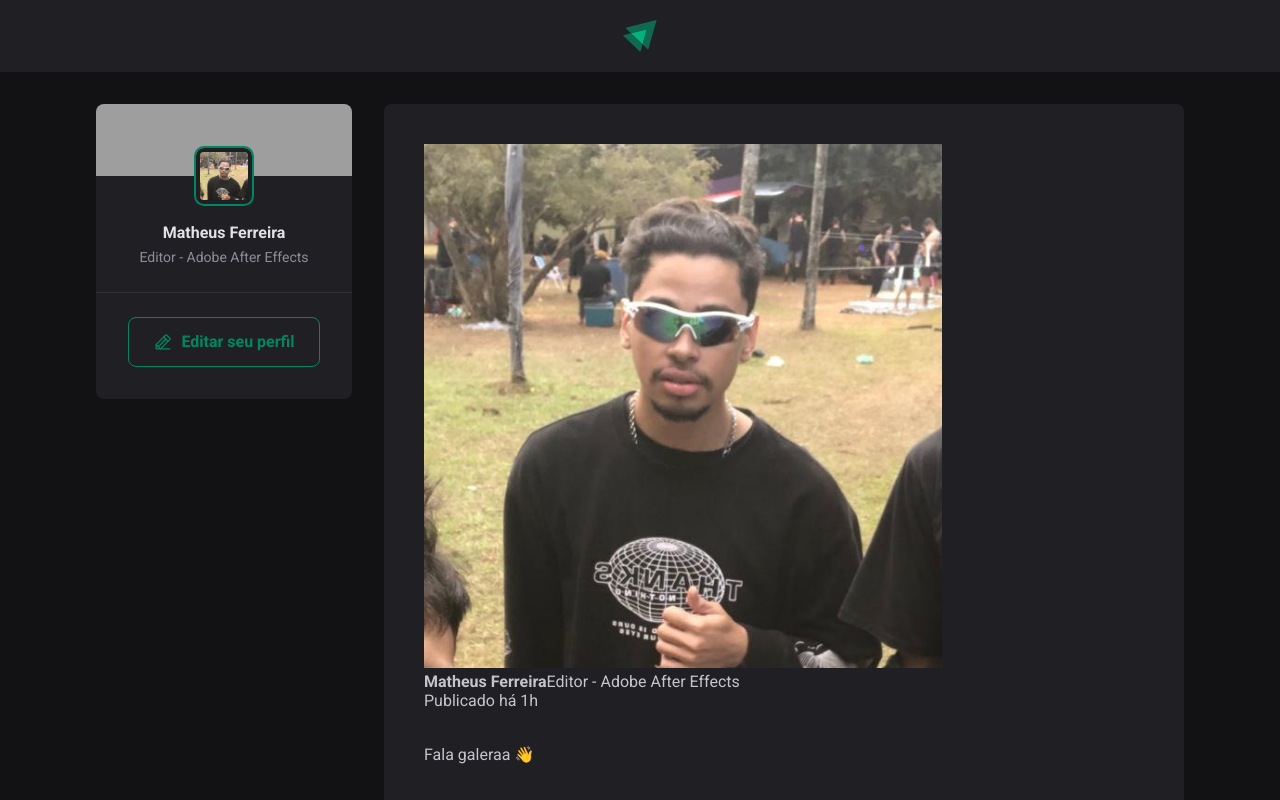
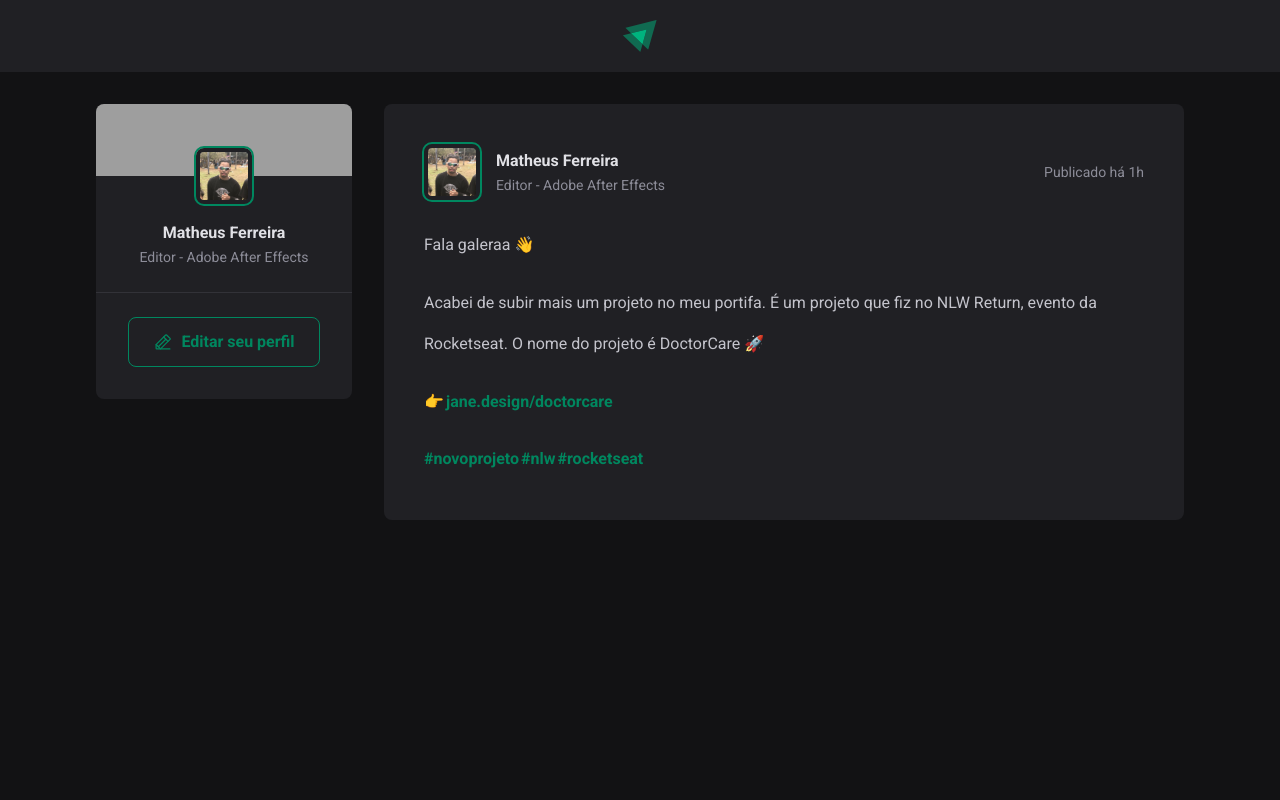
Before and after one commit to Marcosskai/react-front, a React (Vite) app: page / in a window 1280 px wide. Shown: the top 800 px of the page. Built offline with nearby package versions, Linux system fonts and the light colour scheme; grey boxes are pictures that could not be loaded.

Commit message:
postStylizations

```diff
--- a/src/components/Post/Post.css
+++ b/src/components/Post/Post.css
@@ -28,3 +28,40 @@
 .content a:hover {
     color: var(--green-300);
 }
+
+.post > header {
+    display: flex;
+    align-items: center;
+    justify-content: space-between;
+}
+
+
+.post > header time {
+    font-size: 0.875rem;
+    color: var(--gray-400);
+}
+
+.author {
+    display: flex;
+    align-items: center;
+    gap: 1rem;
+}
+.author img{
+    box-sizing: initial;
+    width: 3rem;
+    height: 3rem;
+    border-radius: 8px;
+    border: 4px solid var(--gray-800);
+    outline: 2px solid var(--green-500);
+}
+.authorInfo strong {
+    display: block;
+    color: var(--gray-100);
+    line-height: 1.6;
+}
+.authorInfo span {
+    display: block;
+    font-size: 0.875rem;
+    color: var(--gray-400);
+    line-height: 1.6;
+}
```
